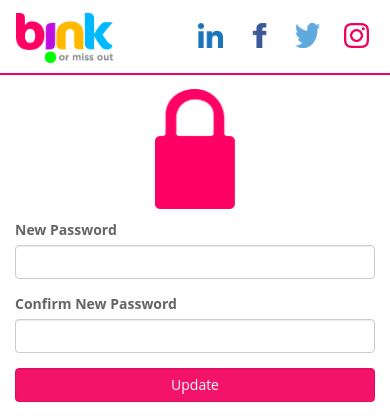
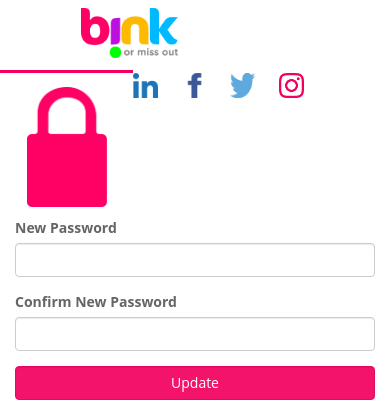
Before and after one commit to piukhq/lethe, a Flask app: page /password/1 in a window 390 px wide. Shown: the top 420 px of the page. Run offline with Flask 2, Linux system fonts and the light colour scheme; data that the repository does not hold is empty; some libraries are stand-ins or nearby versions.

Commit message:
Minor updates to layout for desktop and mobile.

```diff
--- a/app/templates/base.html
+++ b/app/templates/base.html
@@ -26,7 +26,7 @@
                 <a class="social-icons-sub" href='https://twitter.com/hellobink'>
                     <img class="social-icons-img" alt="Twitter" src="/static/img/twit.png">
                 </a>
-                <a href='https://instagram.com/binkhq'>
+                <a class="social-icons-sub" href='https://instagram.com/binkhq'>
                     <img class="social-icons-img" alt="Instagram" src="/static/img/insta.png">
                 </a>
             </div>
--- a/static/css/style.css
+++ b/static/css/style.css
@@ -32,7 +32,7 @@
 
 .social-icons-main {
     float: right;
-    margin-right: 20px;
+    margin-right: 65px;
 }
 
 .social-icons-sub {
@@ -52,7 +52,8 @@
 }
 
 #header-line {
-    height: 3px;
+    background-color: #f20060;
+    height: 1px;
 }
 
 .bink-header {
@@ -62,7 +63,7 @@
 }
 
 #bink-logo {
-    margin-top: 5px;
+    margin-left: 65px;
     height: 50px;
     width: 97px;
     max-height: 50px;
@@ -70,16 +71,30 @@
 
 @media only screen and (max-device-width: 768px) {
     #bink-logo {
+        margin-top: 10px;
+        margin-left: 25px;
         height: 34px;
         width: 60px;
         max-height: 34px;
+    }
+
+    .social-icons-main {
+        float: right;
+        margin-right: 25px;
     }
 }
 
 @media only screen and (max-device-width: 480px) {
     #bink-logo {
+        margin-top: 10px;
+        margin-left: 25px;
         height: 34px;
         width: 60px;
         max-height: 34px;
     }
+
+    .social-icons-main {
+        float: right;
+        margin-right: 25px;
+    }
 }
```
